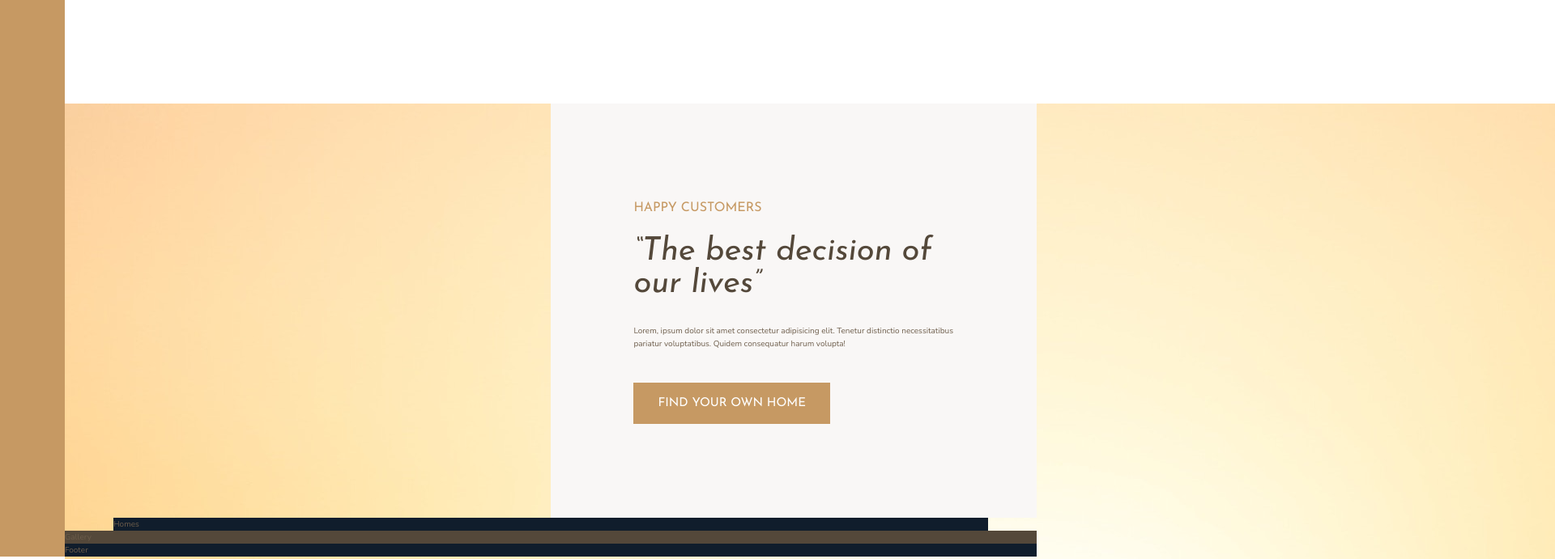
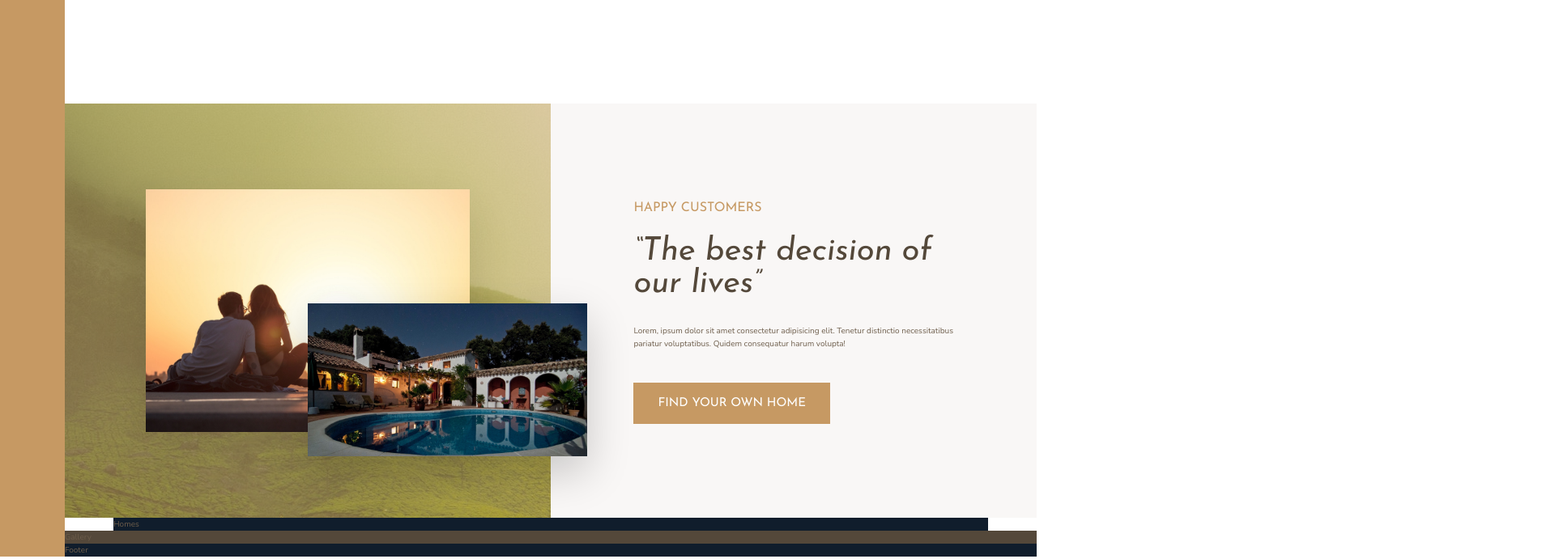
Before and after one commit to L3n1ad/Nexter_SASS, a website: page index.html in a window 1280 px wide. Shown: the part 1180-1871 px from the top of the page at 81% size, 1920 px wide, since content can reach past the window. Drawn offline with nearby package versions, Linux system fonts and the light colour scheme.

Commit message:
position and style pictures for story__pictures section

```diff
--- a/sass/_story.scss
+++ b/sass/_story.scss
@@ -3,6 +3,26 @@
     &__pictures {
         background-color: $color-primary;
         grid-column: full-start / col-end 4;
+        background-image: linear-gradient(rgba($color-primary, .5), rgba($color-primary, .5)), url(../img/back.jpg);
+
+        display: grid;
+        grid-template-columns: repeat(6, 1fr);
+        grid-template-rows: repeat(6, 1fr);
+        align-items: center;
+    }
+
+    &__img--1 {
+        width: 100%;
+        grid-area: 2 / 2 / 6 / 6;
+        box-shadow: 0 2rem 5rem rgba(#000, .1);
+    }
+
+    &__img--2 {
+        width: 115%;
+        grid-column: 4 / 7;
+        grid-row: 4 / 6;
+        z-index: 20;
+        box-shadow: 0 2rem 5rem rgba(#000, .2);
     }
 
     &__content {
```
Also changed, not shown: css/style.css.
